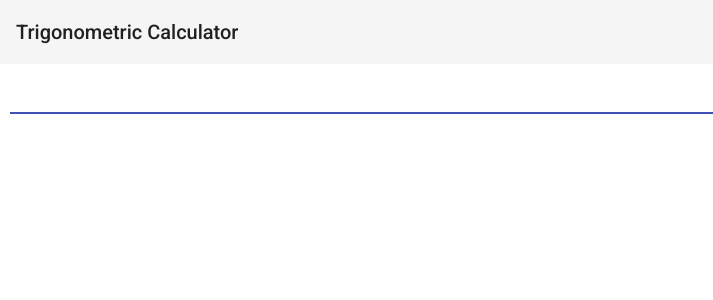
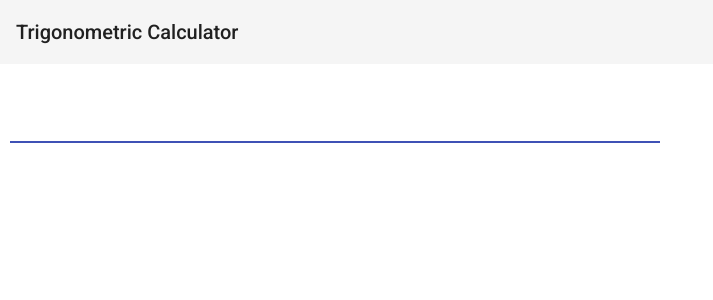
Before and after one commit to bebeto84/calculator-ngx, an Angular app: page / in a window 1280 px wide. Shown: the top 300 px of the page, without its empty margins (0-713 px from the left). Built offline with nearby package versions, Linux system fonts and the light colour scheme.

Commit message:
feat(form): initialize Form with calculator input and use custom validation

```diff
--- a/src/app/form/form.component.html
+++ b/src/app/form/form.component.html
@@ -1,5 +1,37 @@
-<form>
-  <mat-form-field>
-    <input autofocus="true" autocomplete="off" matInput />
+<form [formGroup]="form">
+  <mat-form-field class="example-full-width">
+    <input
+      matInput
+      formControlName="calculator"
+      autofocus="true"
+      autocomplete="off"
+      [errorStateMatcher]="matcher"
+      (keyup.enter)="onEnter()"
+    />
+    <mat-error
+      *ngIf="
+        calculatorControl.invalid &&
+          calculatorControl.hasError('allowedCharacters');
+        else parenthesesError
+      "
+    >
+      Please enter only valid characters
+    </mat-error>
   </mat-form-field>
+
+  <ng-template #parenthesesError>
+    <li
+      *ngIf="
+        calculatorControl.hasError('expressionWithParentheses');
+        else evaluateError
+      "
+    >
+      Expression must have parentheses
+    </li>
+  </ng-template>
+  <ng-template #evaluateError>
+    <li *ngIf="calculatorControl.hasError('evaluateCalculation')">
+      Expression is not correct
+    </li>
+  </ng-template>
 </form>
--- a/src/app/form/form.component.scss
+++ b/src/app/form/form.component.scss
@@ -1,9 +1,15 @@
 .calculator-form {
+  font-size: 1.5rem;
   form {
     padding: 10px;
-  }
-  .mat-form-field {
-    width: 100%;
-    text-align: right;
+
+    .mat-form-field {
+      width: 100%;
+      max-width: 650px;
+
+      input {
+        text-align: right;
+      }
+    }
   }
 }
--- a/src/app/form/form.component.ts
+++ b/src/app/form/form.component.ts
@@ -1,3 +1,5 @@
+import { evaluate } from 'mathjs';
+import { CustomValidators } from './../utils/validators';
 import {
   Component,
   OnInit,
@@ -5,7 +7,30 @@ import {
   ChangeDetectionStrategy,
   HostBinding,
 } from '@angular/core';
+import {
+  AbstractControl,
+  FormBuilder,
+  FormControl,
+  FormGroup,
+  FormGroupDirective,
+  NgForm,
+} from '@angular/forms';
+import { ErrorStateMatcher } from '@angular/material/core';
 
+/** Error when invalid control is dirty, touched, or submitted. */
+export class MyErrorStateMatcher implements ErrorStateMatcher {
+  isErrorState(
+    control: FormControl | null,
+    form: FormGroupDirective | NgForm | null
+  ): boolean {
+    const isSubmitted = form && form.submitted;
+    return !!(
+      control &&
+      control.invalid &&
+      (control.dirty || control.touched || isSubmitted)
+    );
+  }
+}
 @Component({
   selector: 'calculator-form',
   templateUrl: './form.component.html',
@@ -16,7 +41,33 @@ import {
 export class FormComponent implements OnInit {
   @HostBinding('class') hostClass = 'calculator-form';
 
-  constructor() {}
+  form = this.initForm();
+
+  matcher = new MyErrorStateMatcher();
+
+  constructor(private fb: FormBuilder) {}
 
   ngOnInit(): void {}
+
+  onEnter(): void {
+    this.calculatorControl.setValue(evaluate(this.calculatorControl.value));
+  }
+
+  get calculatorControl(): AbstractControl | undefined {
+    return this.form.controls['calculator'];
+  }
+
+  private initForm(): FormGroup {
+    return this.fb.group({
+      calculator: [
+        '',
+        [
+          CustomValidators.allowedCharacters,
+          CustomValidators.balancedParentheses,
+          CustomValidators.expressionWithParentheses,
+          CustomValidators.evaluateCalculation,
+        ],
+      ],
+    });
+  }
 }
--- a/src/app/form/form.module.ts
+++ b/src/app/form/form.module.ts
@@ -2,10 +2,11 @@ import { CommonModule } from '@angular/common';
 import { FormComponent } from './form.component';
 import { MatInputModule } from '@angular/material/input';
 import { NgModule } from '@angular/core';
+import { ReactiveFormsModule } from '@angular/forms';
 
 @NgModule({
   declarations: [FormComponent],
-  imports: [CommonModule, MatInputModule],
+  imports: [CommonModule, MatInputModule, ReactiveFormsModule],
   providers: [],
 })
 export class FormModule {}
```
